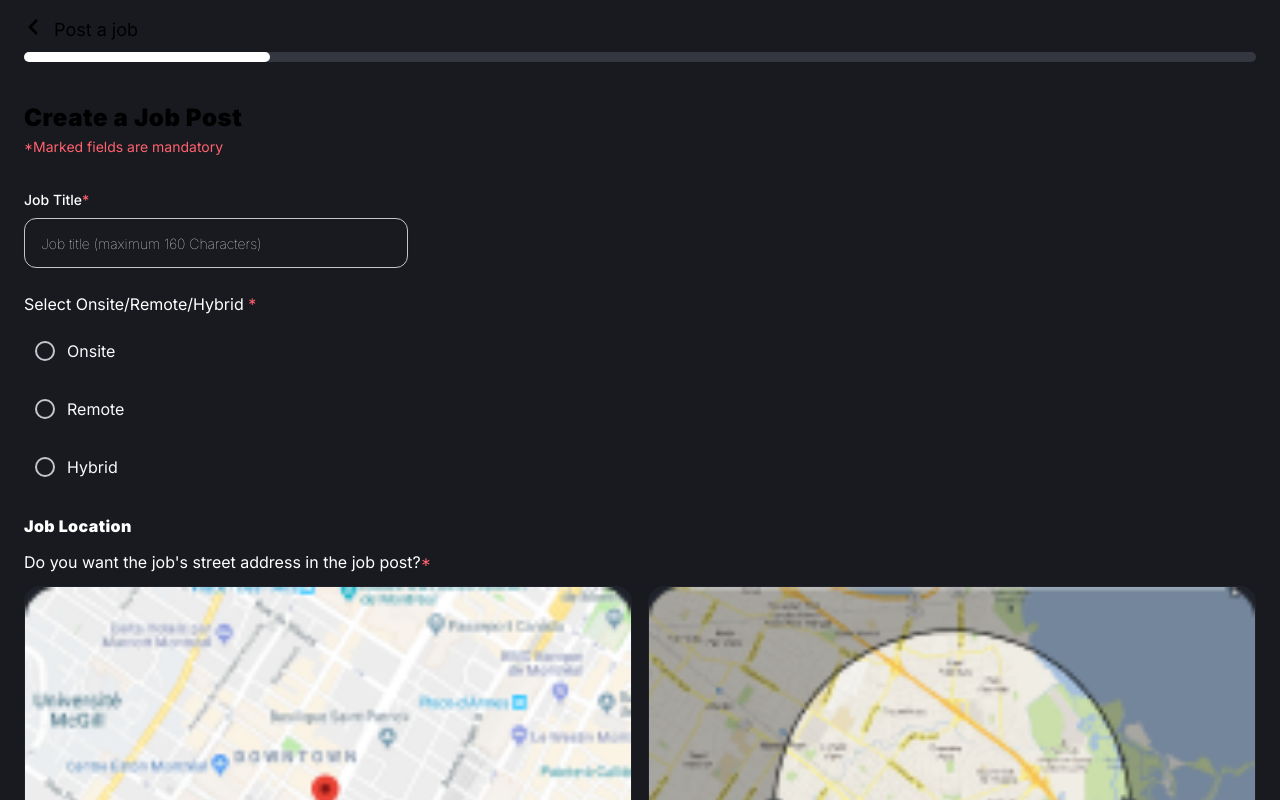
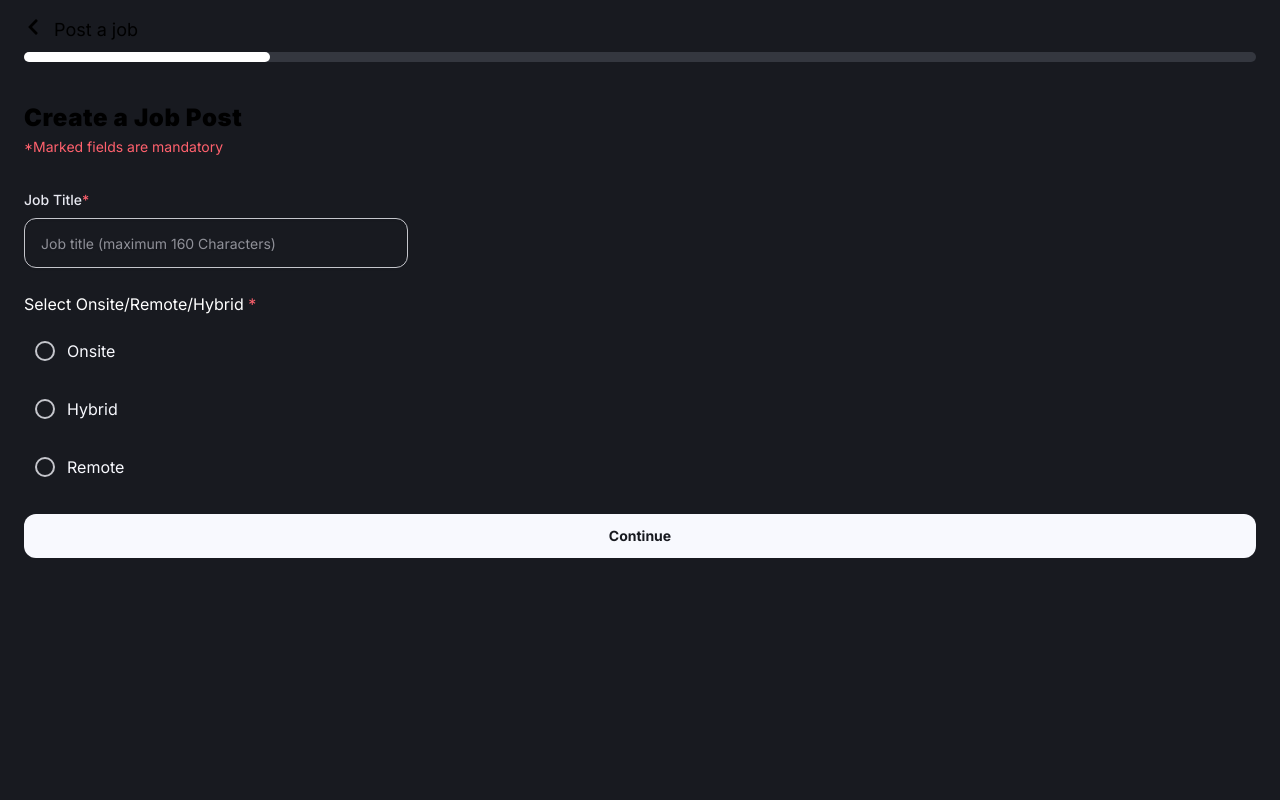
Before and after one commit to shashwat0802/SeeYou-FE, a Next.js app: page /post-job in a window 1280 px wide. Shown: the top 800 px of the page. Built offline with nearby package versions, Linux system fonts and the light colour scheme.

Commit message:
feat: context and component modularity

```diff
--- /dev/null
+++ b/app/components/postjob/JobLocation.jsx
@@ -0,0 +1,51 @@
+import React, { useState } from 'react'
+import JobLocationDetails from "./JobLocationDetails";
+import PreferredCandidatesForm from "./PreferredCandidatesForm";
+import SelectJobLocation from "./SelectJobLocation";
+import SelectJobType from "./SelectJobType";
+import Input from './Input';
+
+const LoadQuestion = ({jobType}) =>
+{
+    switch(jobType)
+    {
+        case "onsite":
+            return (
+                <>
+                <SelectJobLocation />
+                <JobLocationDetails />
+                <PreferredCandidatesForm />
+                </>
+            )
+
+        case "hybrid":
+            return (
+                <>
+                <SelectJobLocation />
+                <JobLocationDetails />
+                <PreferredCandidatesForm />
+                </>
+            )
+
+        case "remote":
+            return (
+                <>
+                <PreferredCandidatesForm />
+                </>
+            )
+    }
+}
+
+const JobLocation = () => {
+    const [jobTitle,setJobTitle] = useState("");
+    const [jobType,setJobType] = useState("");
+  return (
+    <>
+        <Input id="jobTitle" value={jobTitle} changeHandler={(inputField,text)=>setJobTitle(text)} type={"text"} placeholder={"Job title (maximum 160 Characters)"} label="Job Title" required={true}/>
+        <SelectJobType jobType={jobType} setJobType={setJobType} />
+        <LoadQuestion jobType={jobType}/>
+    </>
+  )
+}
+
+export default JobLocation
--- a/app/components/postjob/SelectJobType.jsx
+++ b/app/components/postjob/SelectJobType.jsx
@@ -1,9 +1,12 @@
 import React, { useState } from 'react'
+import { useData } from '../../post-job/PostJobContext';
 
 const SelectJobType = () => {
-    const [jobType,setJobType] = useState("");
 
-    const changeHandler=(type)=> setJobType(type);
+    const {state:{location:{jobType}} , dispatch} = useData();
+    console.log(jobType);
+
+    const changeHandler=(type)=> dispatch({type:"LOCATION_FIELDS",payload:{inputField:"jobType",userInput:type}});
   return (
     <section className="flex flex-col space-y-3">
             <label className="text-white">Select Onsite/Remote/Hybrid  <span className="text-required">*</span> </label>
@@ -19,6 +22,17 @@ const SelectJobType = () => {
             </label>
 
             <label className=" cursor-pointer ">
+                <input className=" peer sr-only" id="hybrid" type="radio" name="jobType" onChange={()=>changeHandler("hybrid")} />
+                <aside htmlFor="hybrid" className=" flex p-2.5 space-x-3 border border-transparent items-center peer-checked:border-white rounded-xl">
+                    <div className="w-5 h-5 border-2 border-white-darkest rounded-full box-border flex justify-center items-center">
+                        <aside className={`w-1.5 h-1.5 ${jobType==="hybrid"?"bg-white":"bg-transparent"} rounded-full`}></aside>
+                    </div>
+
+                    <p className="text-white-light">Hybrid</p>
+                </aside>
+            </label>
+
+            <label className=" cursor-pointer ">
                 <input className=" peer sr-only" id="remote" type="radio" name="jobType" onChange={()=>changeHandler("remote")}/>
                 <aside htmlFor="remote" className=" flex p-2.5 space-x-3 border border-transparent items-center peer-checked:border-white rounded-xl">
                     <div className="w-5 h-5 border-2 border-white-darkest rounded-full box-border flex justify-center items-center">
@@ -29,16 +43,6 @@ const SelectJobType = () => {
                 </aside>
             </label>
 
-            <label className=" cursor-pointer ">
-                <input className=" peer sr-only" id="hybrid" type="radio" name="jobType" onChange={()=>changeHandler("hybrid")} />
-                <aside htmlFor="hybrid" className=" flex p-2.5 space-x-3 border border-transparent items-center peer-checked:border-white rounded-xl">
-                    <div className="w-5 h-5 border-2 border-white-darkest rounded-full box-border flex justify-center items-center">
-                        <aside className={`w-1.5 h-1.5 ${jobType==="hybrid"?"bg-white":"bg-transparent"} rounded-full`}></aside>
-                    </div>
-
-                    <p className="text-white-light">Hybrid</p>
-                </aside>
-            </label>
         </section>
   )
 }
--- /dev/null
+++ b/app/post-job/PostJobContext.js
@@ -0,0 +1,34 @@
+import { createContext , useReducer , useContext } from "react";
+
+const PostJobContext = createContext();
+
+export const PostJobProvider = ({children}) =>
+{
+    const PostJobReducer = (state, {type , payload}) =>
+    {
+        const {location} = state;
+        switch(type)
+        {
+            case "LOCATION_FIELDS":
+
+                return {...state,location:{...location,[payload.inputField]:payload.userInput}}
+
+            default:
+                return state;
+        }
+    }
+
+    const initialState = {
+        location:{jobTitle:"",jobType:"",showJobLocation:"",streetAddress:"",city:"",state:"",country:"",preferredLocations:[]},
+    }
+
+    const [state,dispatch] = useReducer( PostJobReducer , initialState);
+
+    return (
+        <PostJobContext.Provider value={{state , dispatch}}>
+            {children}
+        </PostJobContext.Provider>
+    )
+}
+
+export const useData = () => useContext(PostJobContext);
--- a/app/post-job/page.jsx
+++ b/app/post-job/page.jsx
@@ -1,12 +1,9 @@
 'use client';
 import React, { useState } from 'react'
+import { PostJobProvider } from "./PostJobContext";
 
 import ProgressBar from "../components/ProgressBar";
-import Input from '../components/Input';
-import SelectJobType from "../components/postjob/SelectJobType"
-import SelectJobLocation from "../components/postjob/SelectJobLocation";
-import JobLocationDetails from "../components/postjob/JobLocationDetails";
-import PreferredCandidatesForm from "../components/postjob/PreferredCandidatesForm";
+import JobLocation from "../components/postjob/JobLocation";
 
 const page = () => {
     const [step, setStep] = useState(1);
@@ -23,12 +20,9 @@ const page = () => {
             <h1 className="text-2xl font-black tracking-wide">Create a Job Post</h1>
             <span className="text-sm text-required">*Marked fields are mandatory</span>
         </header>
-        <Input id="jobTitle" type={"text"} placeholder={"Job title (maximum 160 Characters)"} label="Job Title" required={true}/>
-
-        <SelectJobType />
-        <SelectJobLocation />
-        <JobLocationDetails />
-        <PreferredCandidatesForm />
+        <PostJobProvider>
+          <JobLocation />
+        </PostJobProvider>
 
         <button className="px-4 py-3 bg-white-light rounded-xl text-sm font-bold w-full text-primary disabled:brightness-50">Continue</button>
       </main>
```
